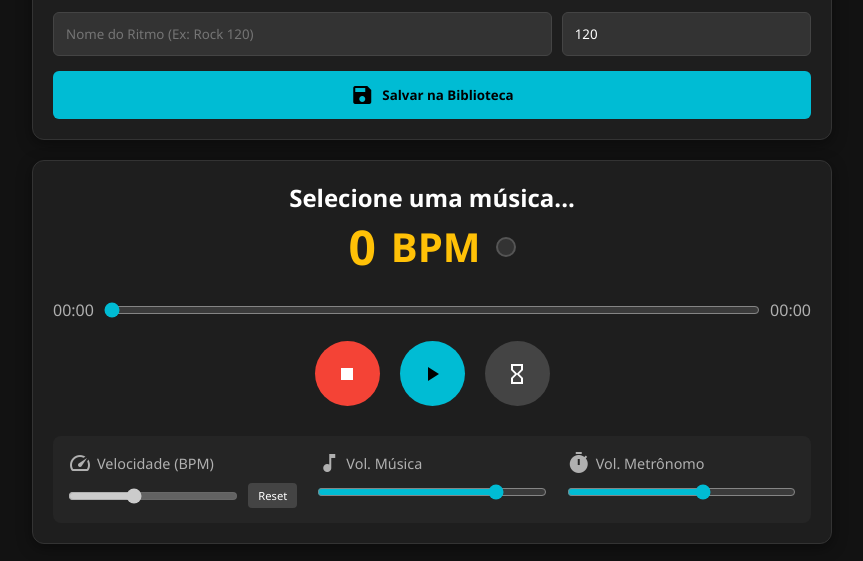
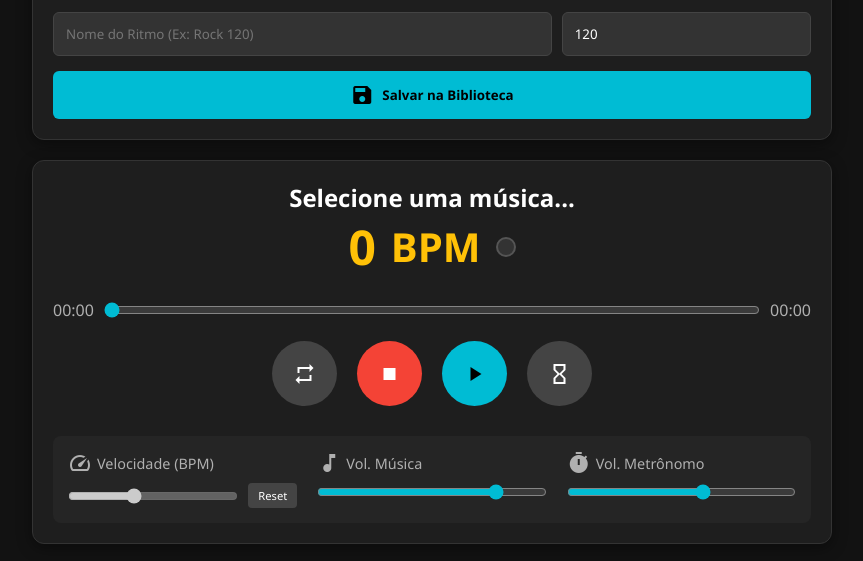
Before and after one commit to ardesigner26/drum-rhythm-manager, a plain HTML site: page index.html in a window 1280 px wide. Shown: the part 230-791 px from the top of the page, without its empty margins (208-1071 px from the left). Drawn offline with Linux system fonts and the light colour scheme.

Commit message:
Update index.html

```diff
--- a/index.html
+++ b/index.html
@@ -15,7 +15,7 @@
             <h1><span class="material-icons">equalizer</span> Drum Rhythm Manager</h1>
         </header>
 
-        <!-- 1. ÁREA DE UPLOAD (Restaurada e Estilizada) -->
+        <!-- 1. ÁREA DE UPLOAD -->
         <section class="card upload-section">
             <div class="card-header">
                 <span class="material-icons">cloud_upload</span>
@@ -62,9 +62,21 @@
 
             <!-- Controles Principais -->
             <div class="controls-main">
-                <button id="btnStop" class="btn-round btn-danger"><span class="material-icons">stop</span></button>
-                <button id="btnPlay" class="btn-round btn-primary"><span class="material-icons">play_arrow</span></button>
-                <button id="btnMetronome" class="btn-round btn-secondary"><span class="material-icons">hourglass_empty</span></button>
+                <button id="btnLoop" class="btn-round btn-secondary" title="Loop Infinito">
+                    <span class="material-icons">repeat</span>
+                </button>
+
+                <button id="btnStop" class="btn-round btn-danger">
+                    <span class="material-icons">stop</span>
+                </button>
+
+                <button id="btnPlay" class="btn-round btn-primary">
+                    <span class="material-icons">play_arrow</span>
+                </button>
+
+                <button id="btnMetronome" class="btn-round btn-secondary" title="Metrônomo">
+                    <span class="material-icons">hourglass_empty</span>
+                </button>
             </div>
 
             <!-- Controles de Ajuste (Sliders) -->
```
